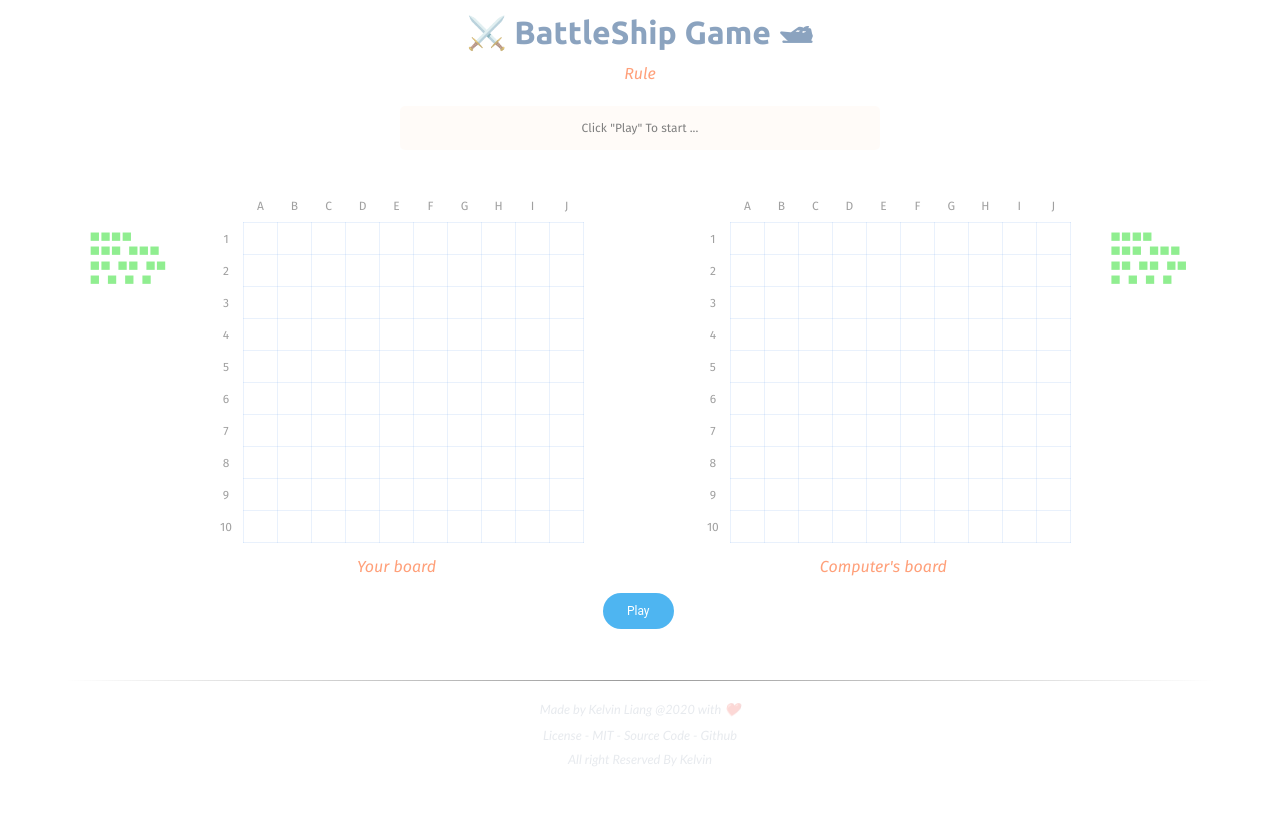
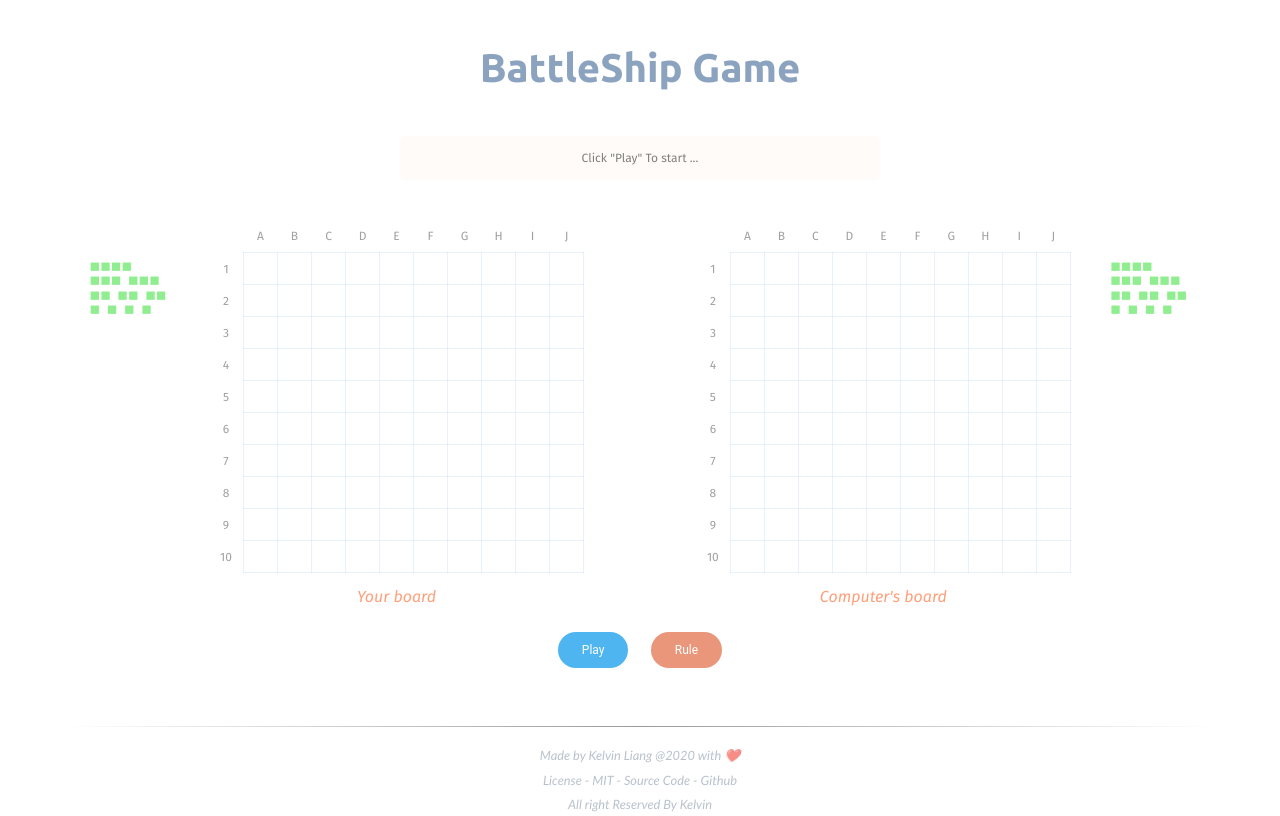
Before and after one commit to kelvin8773/odin-battle-ship, a website built with webpack: page dist/index.html in a window 1280 px wide. Built offline with nearby package versions, Linux system fonts and the light colour scheme.

```diff
--- /dev/null
+++ b/src/assets/stylesheet/_break_point.scss
@@ -0,0 +1,27 @@
+$mobile-width: 480px;
+$tablet-width: 768px;
+$desktop-width: 1024px;
+
+@mixin phone {
+  @media (max-width: #{$mobile-width - 1px}) {
+    @content;
+  }
+}
+
+@mixin mobile {
+  @media (max-width: #{$tablet-width - 1px}) {
+    @content;
+  }
+}
+
+@mixin tablet {
+  @media (max-width: #{$desktop-width - 1px}) {
+    @content;
+  }
+}
+
+@mixin desktop {
+  @media (min-width: #{$desktop-width}) {
+    @content;
+  }
+}
--- a/src/assets/stylesheet/_component.scss
+++ b/src/assets/stylesheet/_component.scss
@@ -4,7 +4,7 @@
 a.button3 {
   display: inline-block;
   padding: 1em 2em;
-  margin: 0 0.3em 0.3em 0;
+  margin: 0.8em;
   border-radius: 2em;
   box-sizing: border-box;
   text-decoration: none;
--- a/src/assets/stylesheet/_text.scss
+++ b/src/assets/stylesheet/_text.scss
@@ -13,7 +13,7 @@
 .text-footer {
   font-family: 'Trebuchet MS', 'Lucida Sans Unicode', 'Lucida Grande', 'Lucida Sans', Arial, sans-serif;
   font-size: 0.8rem;
-  color: rgba(137, 151, 168, 0.2);
+  color: rgba(137, 151, 168, 0.6);
   font-weight: 400;
   font-style: italic;
   line-height: 1.5rem;
--- a/src/assets/stylesheet/style.scss
+++ b/src/assets/stylesheet/style.scss
@@ -1,4 +1,7 @@
 @import './reset';
+@import './break_point';
+
+
 @import './grid';
 @import './component';
 @import './text';
@@ -10,7 +13,7 @@
 }
 
 header {
-  margin: 1rem 2rem 1rem 2rem;
+  margin: 3rem 2rem;
 }
 
 h1,
@@ -27,7 +30,7 @@
 }
 
 h1 {
-  font-size: 2rem;
+  font-size: 2.5rem;
   font-weight: 600;
   margin: 10px;
   color: rgba(44, 87, 139, 0.55);
```
Also changed, not shown: package.json (+6 -6 lines), dist/favicon/android-chrome-192x192.png (added), dist/favicon/android-chrome-512x512.png (added), dist/favicon/apple-touch-icon.png (added), dist/favicon/browserconfig.xml (added), dist/favicon/favicon-16x16.png (added), dist/favicon/favicon-32x32.png (added), dist/favicon/favicon.ico (added), dist/favicon/mstile-150x150.png (added), dist/favicon/site.webmanifest (added), dist/index.html, 1 other file.
